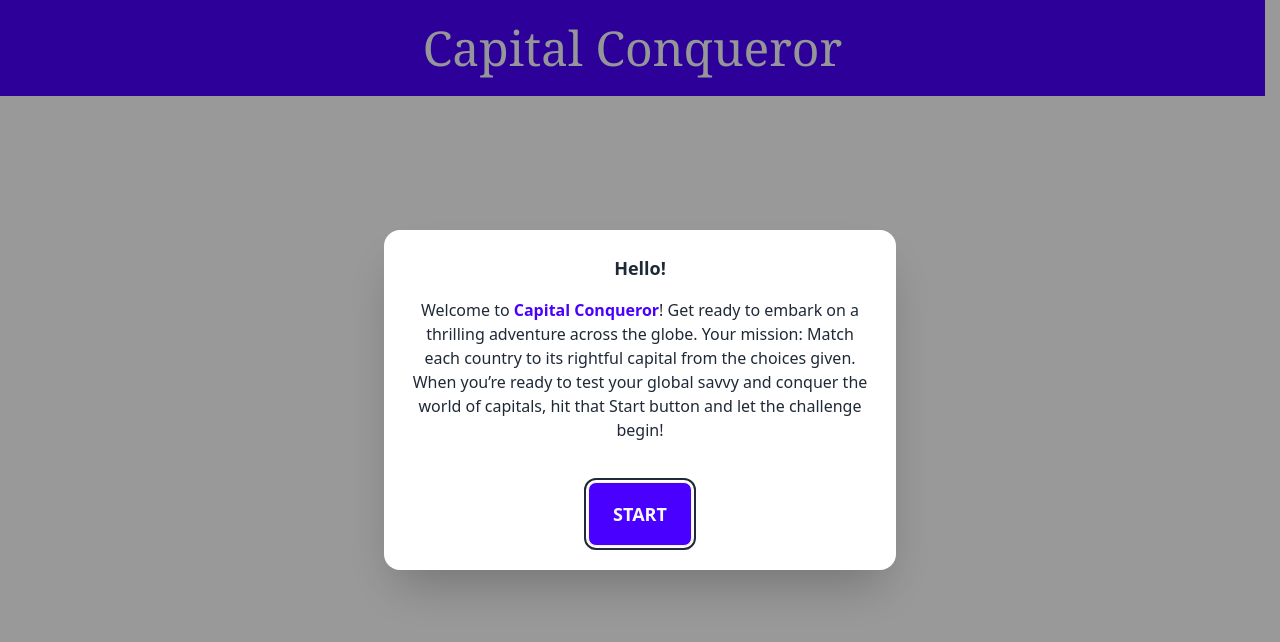
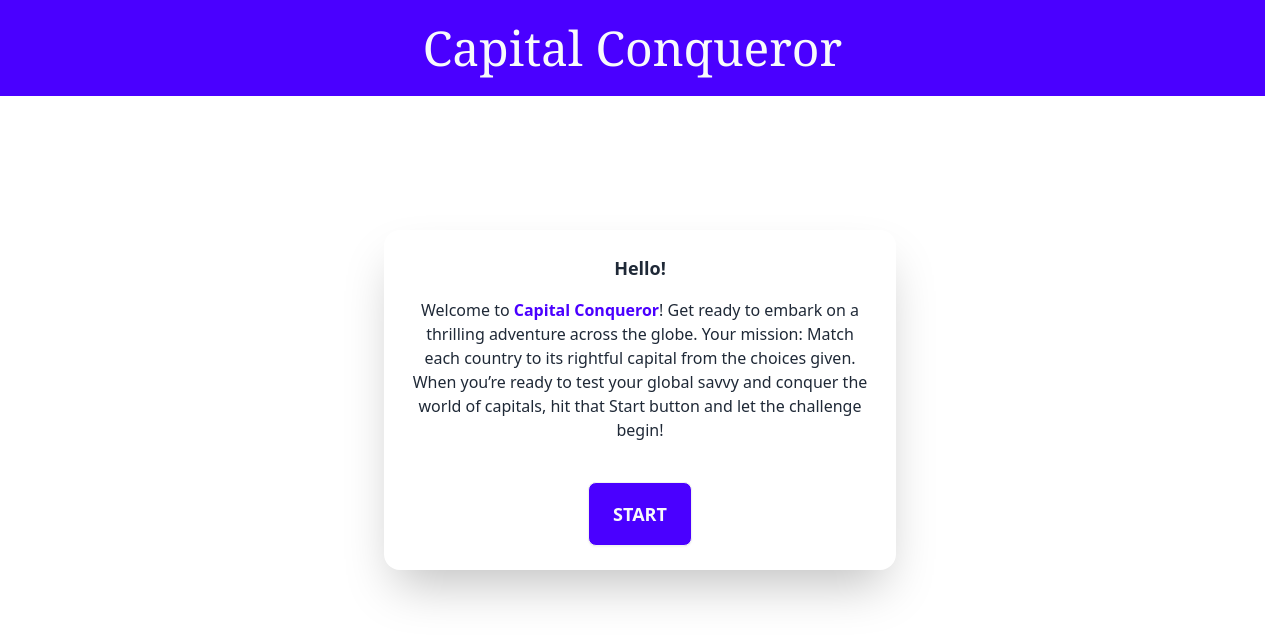
Before and after one commit to EvylinaAn/Country_Capital_Quiz_Frontend, a React (Create React App) app: page / in a window 1280 px wide. Shown: the top 642 px of the page. Built offline with nearby package versions, Linux system fonts and the light colour scheme.

Commit message:
made changes to StartScreen - instead of using doc.getElementbyID and useEffect, I've created a state variable to do the same from the feedback provided. I also added reference to .env variables in my README.md

```diff
--- a/src/Components/StartScreen.jsx
+++ b/src/Components/StartScreen.jsx
@@ -1,22 +1,20 @@
-import { useEffect } from "react";
+import { useEffect, useState } from "react";
 import { useQuiz } from "../Context/QuizContext";
 
 export default function StartScreen() {
   const { fetchQuizData, setShowQuiz } = useQuiz();
-
-  useEffect(() => {
-    document.getElementById("my_modal_1").showModal();
-  }, []);
+  const [ isOpen, setIsOpen ] = useState(true)
 
   const handleStart = async () => {
     await fetchQuizData();
     setShowQuiz(true);
-    document.getElementById("my_modal_1").close();
+    setIsOpen(false)
   };
 
   return (
     <div>
-      <dialog id="my_modal_1" className="modal">
+     {isOpen && (
+     <dialog open className="modal">
         <div className="modal-box">
           <h3 className="font-bold text-lg">Hello!</h3>
           <p className="py-4">
@@ -39,6 +37,7 @@ export default function StartScreen() {
           </div>
         </div>
       </dialog>
+     )}
     </div>
   );
 }
```
Also changed, not shown: 1 other file (tests, documents, lock files or other folders).
